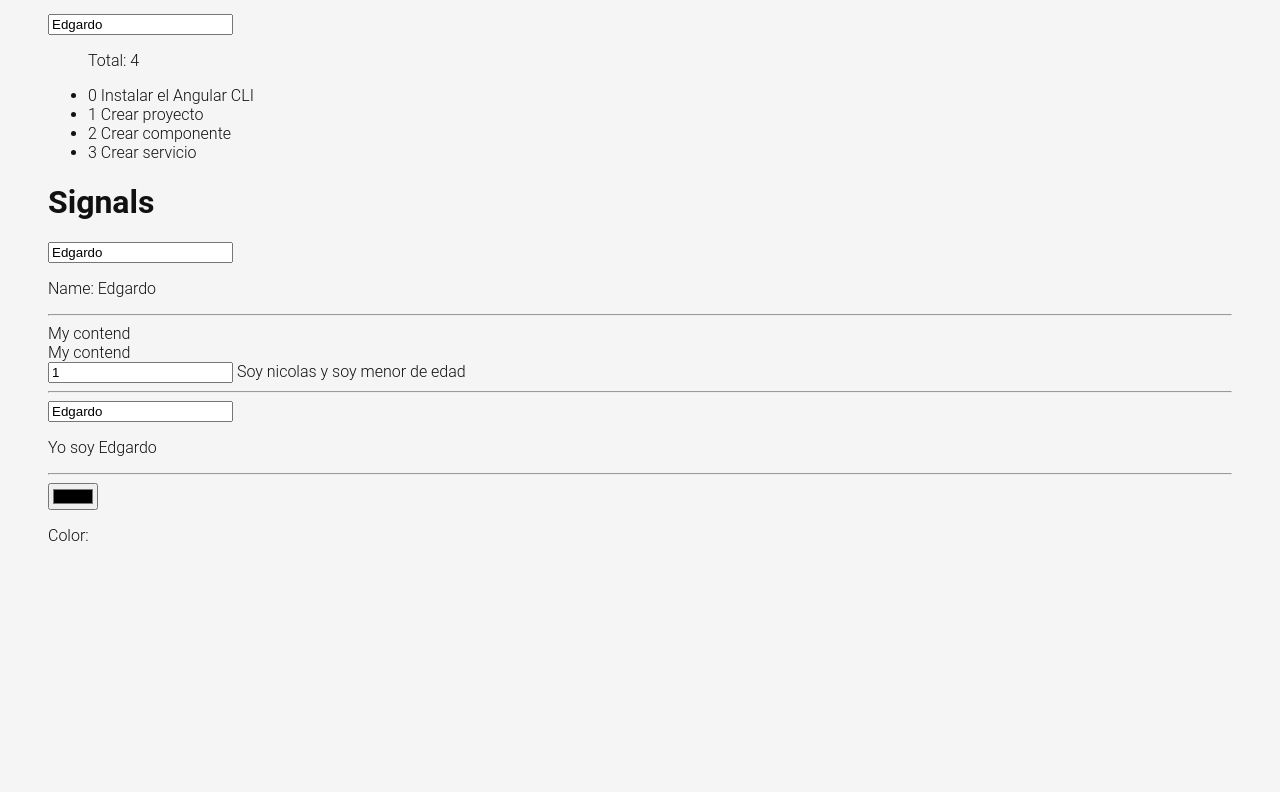
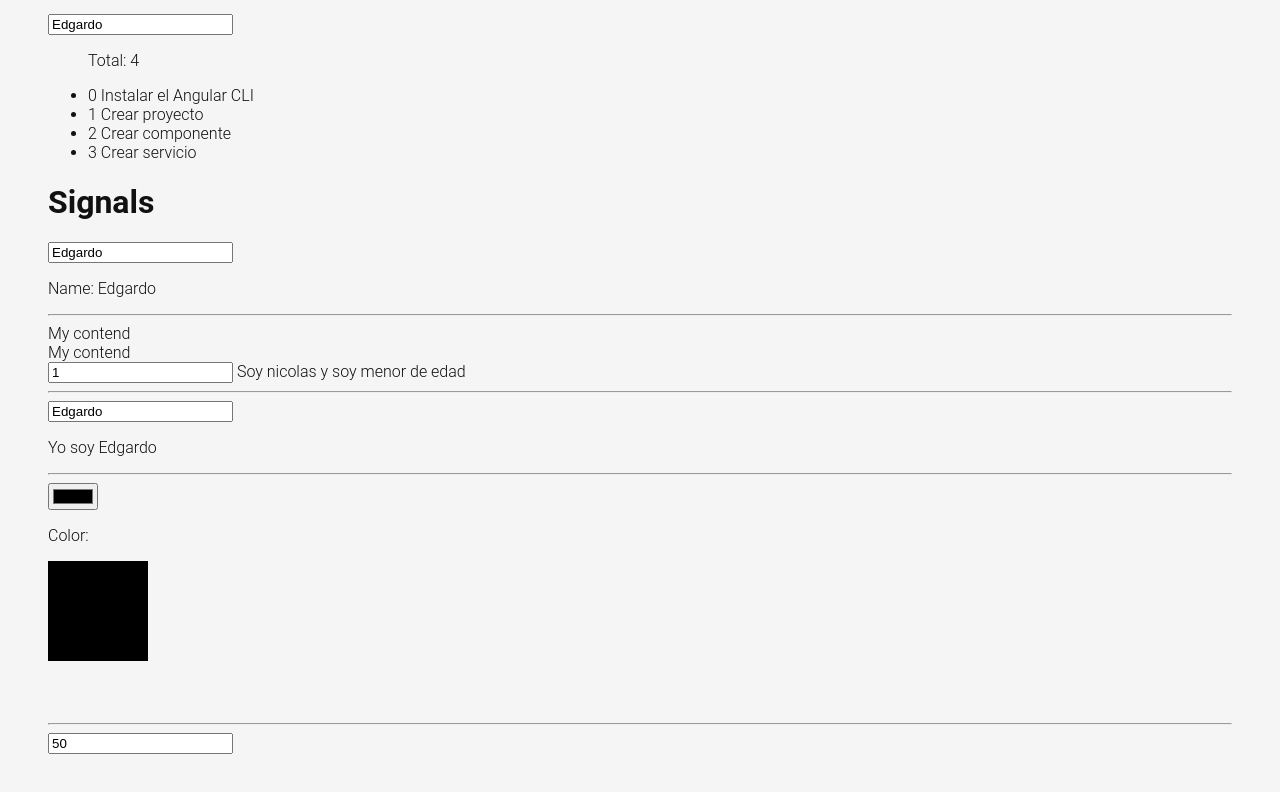
Before and after one commit to EdgardoLuisJimenez/todo-app-angular, an Angular app: page /labs in a window 1280 px wide. Shown: the part 986-1778 px from the top of the page. Before the commit the page ends 1595 px from the top, so only its background shows below. Built offline with nearby package versions, Linux system fonts and the light colour scheme.

Commit message:
Angular styling modes

```diff
--- a/src/app/pages/home/home.component.html
+++ b/src/app/pages/home/home.component.html
@@ -15,11 +15,6 @@
   </header>
   <div class="container todoapp-wrapper">
     <!-- This section should be hidden by default and shown when there are todos -->
-    <pre>
-      <code>
-        {{tasks() | json}}
-      </code>
-    </pre>
     <section class="main">
       <ul class="todo-list">
         <li *ngFor="let task of tasks(); index as i">
--- a/src/app/pages/labs/labs.component.css
+++ b/src/app/pages/labs/labs.component.css
@@ -1,3 +1,8 @@
 .container {
   padding: 3rem;
 }
+.box {
+  height: 10;
+  display: block;
+  background-color: red;
+}
--- a/src/app/pages/labs/labs.component.html
+++ b/src/app/pages/labs/labs.component.html
@@ -63,4 +63,10 @@
   <hr />
   <input type="color" [formControl]="colorCtrl" />
   <p>Color: {{ colorCtrl.value }}</p>
+  <svg>
+    <rect x="0" y="0" height="100" width="100" [attr.fill]="colorCtrl.value" />
+  </svg>
+  <hr />
+  <input type="number" [formControl]="widthCtrl" />
+  <span class="box" [style.width.px]="widthCtrl.value"></span>
 </div>
--- a/src/app/pages/labs/labs.component.ts
+++ b/src/app/pages/labs/labs.component.ts
@@ -29,6 +29,9 @@
   });
 
   colorCtrl = new FormControl();
+  widthCtrl = new FormControl(50, {
+    nonNullable: true,
+  });
 
   constructor() {
     this.colorCtrl.valueChanges.subscribe((value) => {
```
